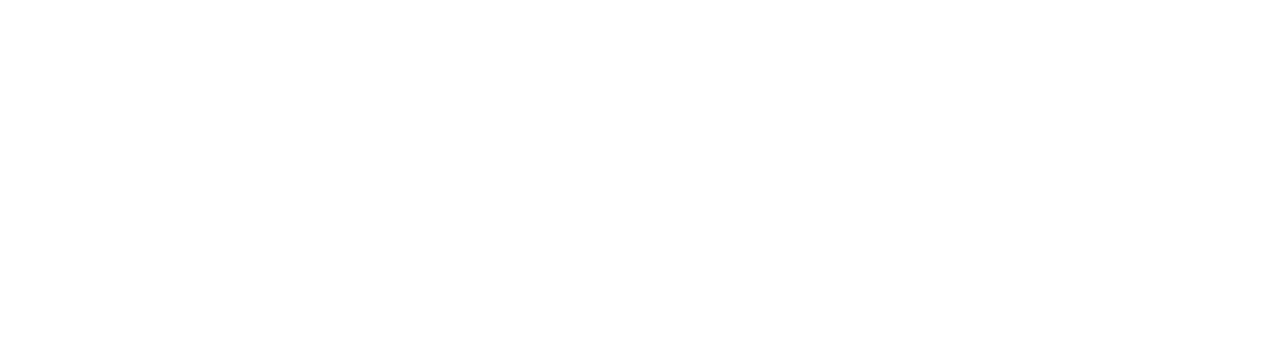
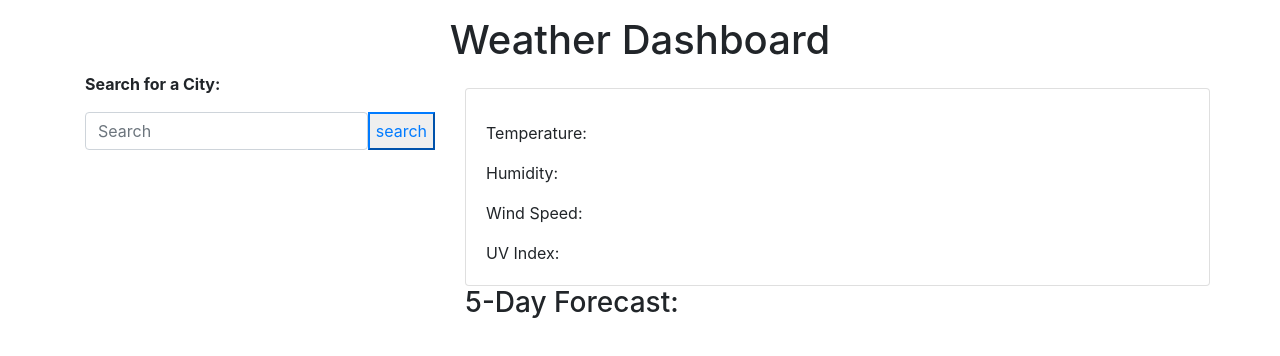
Before and after one commit to YZAHMED/UTOR-Weather-Dashboard, a plain HTML site: page index.html in a window 1280 px wide. Drawn offline with nearby package versions, Linux system fonts and the light colour scheme.

Commit message:
HTML has been filled within

```diff
--- a/index.html
+++ b/index.html
@@ -1,12 +1,61 @@
 <!DOCTYPE html>
 <html lang="en">
+
 <head>
-    <meta charset="UTF-8">
-    <meta http-equiv="X-UA-Compatible" content="IE=edge">
-    <meta name="viewport" content="width=device-width, initial-scale=1.0">
-    <title>Document</title>
+  <meta charset="UTF-8" />
+  <meta name="viewport" content="width=device-width, initial-scale=1.0" />
+  <meta http-equiv="X-UA-Compatible" content="ie=edge" />
+  <link rel="stylesheet" href="https://stackpath.bootstrapcdn.com/bootstrap/4.3.1/css/bootstrap.min.css" />
+  <link rel="stylesheet" href="assets/css/style.css" />
+  <title>My Weather Dashboard API</title>
 </head>
+
 <body>
+  <div id="weatherContainer" class="container mb-3 mt-3">
+    <div id="weather" class="row">
+      <div id="title" class="col-12 title text-center font-weight-bold">
+        <h1>Weather Dashboard</h1>
+      </div>
+    </div>
+    <div class="row">
+      <div id="zipCodeContainer" class="col-4 zipCode text-left font-weight-bold">
+        <p>Search for a City:</p>
+        <div class="input-group">
+          <input id="zipCode" type="search" class="form-control rounded " placeholder="Search" aria-label="Search"
+            aria-describedby="search-addon" />
+          <button id="searchBtn" type="button" class="SearchBtn btn-outline-primary">search</button>
+        </div>
+        <div id="locationHistory" class="list-group">
+        </div>
+      </div>
+        <div class="col-8 h-50 pr-0 pt-3">
+          <div id="weatherData">
+            <div id="currentWeather" class="border-light">
+              <div class="card">
+                <div class="card-body">
+                  <h5 id="cityDate" class="card-title"></h5>
+                  <p class="card-text"><span>Temperature: </span><span id="currentTemp"></span></p>
+                  <p class="card-text"><span>Humidity: </span><span id="currentHumidity"></span></p>
+                  <p class="card-text"><span>Wind Speed: </span><span id="currentWindSpeed"></span></p>
+                  <p class="card-text"><span>UV Index: </span><span id="currentUVIndex" class="d-inline-block"></span></p>
+                </div>
+              </div>
+            </div>
+            <div id="5DayWeather">
+              <h3>5-Day Forecast:</h3>
+              <div>
+                <div id="fiveDay" class="d-flex justify-content-between ">
+                </div>
+              </div>
+            </div>
+          </div>
+        </div>
 
+    </div>
+    </div>
+    <script src="https://cdnjs.cloudflare.com/ajax/libs/jquery/3.2.1/jquery.min.js"></script>
+    <script src="https://cdnjs.cloudflare.com/ajax/libs/moment.js/2.24.0/moment.min.js"></script>
+    <script src="./assets/js/script.js"></script>
 </body>
+
 </html>
```
